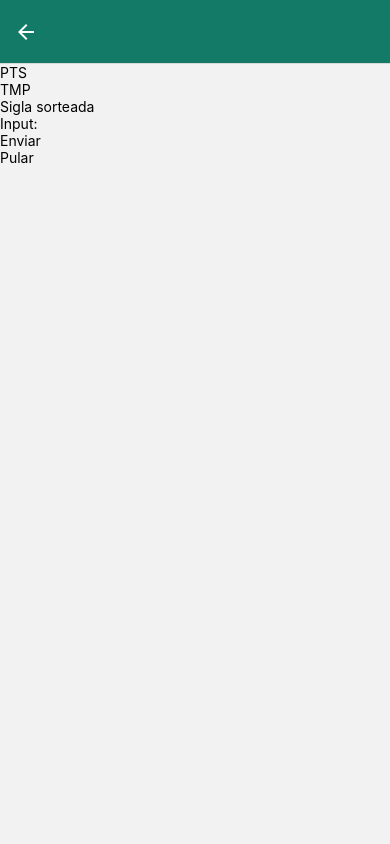
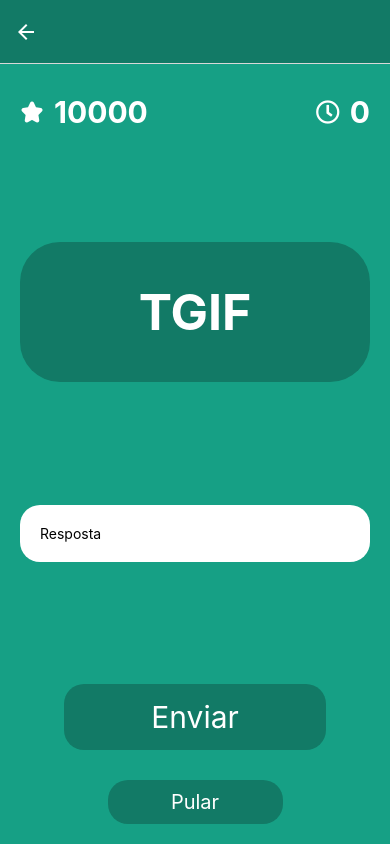
Before and after one commit to kayehol/siglario, a React Native app: screen /Game in a window 390 px wide. Built offline with nearby package versions, Linux system fonts and the light colour scheme.

Commit message:
Estilizando tela de quiz

```diff
--- a/components/Quiz/Game.js
+++ b/components/Quiz/Game.js
@@ -1,26 +1,123 @@
-import { View, Text, TouchableOpacity } from "react-native";
+import { View, Text, TouchableOpacity, StyleSheet, TextInput } from "react-native";
+import { FontAwesome5, AntDesign } from '@expo/vector-icons';
+import { useState } from "react";
 
 export default function Game() {
+    const [resposta, setResposta] = useState('');
+
     return (
-        <View>
-            <View>
-                <Text>PTS</Text>
-                <Text>TMP</Text>
+        <View style={styles.container} >
+            <View style={styles.pontosETempo}>
+                <View style={styles.pontos}>
+                    <AntDesign name="star" size={24} color="white" />
+                    <Text style={styles.pontos.valor}>10000</Text>
+                </View>
+                <View style={styles.tempo}>
+                    <FontAwesome5 name="clock" size={24} color="white" />
+                    <Text style={styles.tempo.valor}>0</Text>
+                </View>
             </View>
             <View>
-                <Text>Sigla sorteada</Text>
+                <Text style={styles.sigla}>TGIF</Text>
             </View>
-            <View>
-                <Text>Input:</Text>
+            <View style={styles.input}>
+                <TextInput
+                    value={resposta}
+                    onChangeText={(resposta) => setResposta(resposta)}
+                    placeholder={'Resposta'}
+                    style={styles.input}
+                />
             </View>
-            <View>
+            <View style={styles.btns}>
                 <TouchableOpacity>
-                    <Text>Enviar</Text>
+                    <Text style={styles.btns.enviar}>Enviar</Text>
                 </TouchableOpacity>
                 <TouchableOpacity>
-                    <Text>Pular</Text>
+                    <Text style={styles.btns.pular}>Pular</Text>
                 </TouchableOpacity>
             </View>
         </View>
     )
 }
+
+const styles = StyleSheet.create({
+    container: {
+        backgroundColor: '#16a085',
+        padding: 20,
+        display: 'flex',
+        justifyContent: 'space-between',
+        height: '100%'
+
+    },
+    pontosETempo: {
+        flexDirection: 'row',
+        justifyContent: 'space-between',
+        top: 10
+    },
+    pontos: {
+        flexDirection: 'row',
+        alignItems: 'center',
+        valor: {
+            fontSize: 30,
+            color: '#fff',
+            marginLeft: 10,
+            fontWeight: 'bold'
+        }
+    },
+    tempo: {
+        flexDirection: 'row',
+        alignItems: 'center',
+        valor: {
+            fontSize: 30,
+            color: '#fff',
+            marginLeft: 10,
+            fontWeight: 'bold'
+        }
+    },
+    sigla: {
+        alignSelf: 'center',
+        padding: 40,
+        color: '#fff',
+        fontSize: 50,
+        fontWeight: 'bold',
+        backgroundColor: '#127a66',
+        borderRadius: 40,
+        width: '100%',
+        textAlign: 'center'
+    },
+    btns: {
+        alignSelf: 'center',
+        width: '100%',
+        enviar: {
+            color: '#fff',
+            backgroundColor: '#127a66',
+            fontSize: 30,
+            paddingHorizontal: 30,
+            paddingVertical: 15,
+            marginBottom: 30,
+            borderRadius: 20,
+            textAlign: 'center',
+            width: '75%',
+            alignSelf: 'center'
+        },
+        pular: {
+            color: '#fff',
+            backgroundColor: '#127a66',
+            fontSize: 20,
+            paddingHorizontal: 15,
+            paddingVertical: 10,
+            borderRadius: 20,
+            textAlign: 'center',
+            width: '50%',
+            alignSelf: 'center'
+        }
+    },
+    input: {
+        alignSelf: 'center',
+        alignContent: 'flex-end',
+        backgroundColor: '#fff',
+        padding: 10,
+        borderRadius: 20,
+        width: '100%'
+    }
+});
--- a/components/Quiz/Quiz.js
+++ b/components/Quiz/Quiz.js
@@ -4,7 +4,7 @@ import { FontAwesome, Feather } from '@expo/vector-icons';
 export default function Quiz({ navigation }) {
     return (
         <View style={styles.container}>
-            <TouchableOpacity>
+            <TouchableOpacity onPress={() => navigation.navigate('Game')}>
                 <View style={ styles.menuItem }>
                         <FontAwesome
                             name="gamepad"
```
